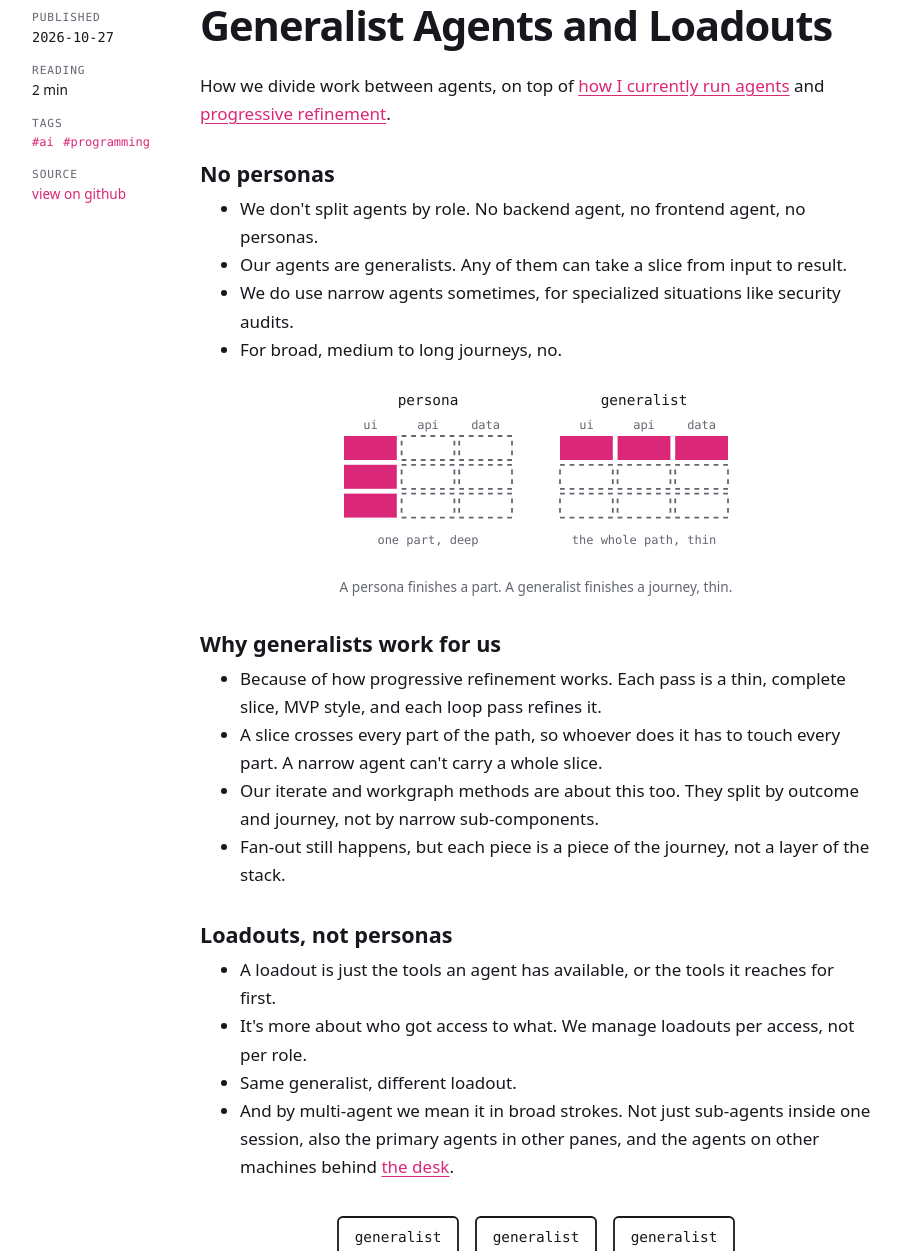
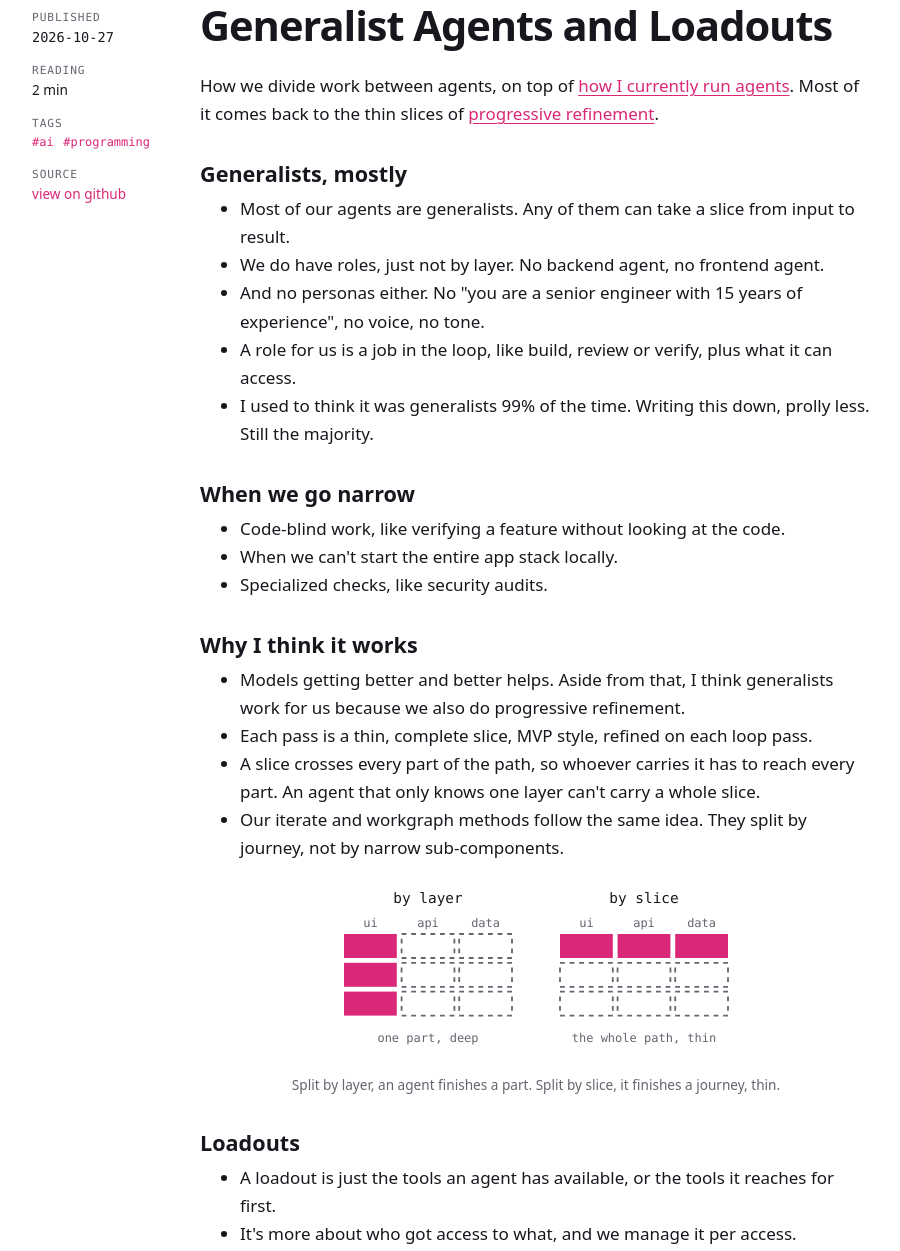
Before and after one commit to odjhey/blog, an Eleventy site: page content/blog/generalist-agents-and-loadouts.md in a window 1280 px wide. Shown: the part 121-1372 px from the top of the page, without its empty margins (116-1016 px from the left). Built offline with nearby package versions, Linux system fonts and the light colour scheme; Eleventy itself is replaced by a stand-in of ours; files that its build step writes are made by us from their sources; what zod would draw is missing.

Commit message:
Generalist Agents and Loadouts: roles by job not layer or persona, exceptions, honest share, simpler flow

```diff
--- a/content/blog/generalist-agents-and-loadouts.md
+++ b/content/blog/generalist-agents-and-loadouts.md
@@ -4,23 +4,37 @@ date: "2026-10-27T22:43"
 tags: ["ai", "programming"]
 extends: "fan-out-fold-in-refine"
 primary: true
-description: "We don't split agents into personas. Generalists take whole thin slices, loadouts decide who gets access to what, and each refinement is something I can check when I have time."
+description: "Most of our agents are generalists. We split by job and access, not by layer or persona, and thin slices are what make that work, for the agents and for my attention."
 raw_at: "2026-10-27T22:43"
 ---
 
-How we divide work between agents, on top of [how I currently run agents](/blog/our-agent-setup/) and [progressive refinement](/blog/fan-out-fold-in-refine/).
+How we divide work between agents, on top of [how I currently run agents](/blog/our-agent-setup/). Most of it comes back to the thin slices of [progressive refinement](/blog/fan-out-fold-in-refine/).
 
-## No personas
+## Generalists, mostly
 
-- We don't split agents by role. No backend agent, no frontend agent, no personas.
-- Our agents are generalists. Any of them can take a slice from input to result.
-- We do use narrow agents sometimes, for specialized situations like security audits.
-- For broad, medium to long journeys, no.
+- Most of our agents are generalists. Any of them can take a slice from input to result.
+- We do have roles, just not by layer. No backend agent, no frontend agent.
+- And no personas either. No "you are a senior engineer with 15 years of experience", no voice, no tone.
+- A role for us is a job in the loop, like build, review or verify, plus what it can access.
+- I used to think it was generalists 99% of the time. Writing this down, prolly less. Still the majority.
+
+## When we go narrow
+
+- Code-blind work, like verifying a feature without looking at the code.
+- When we can't start the entire app stack locally.
+- Specialized checks, like security audits.
+
+## Why I think it works
+
+- Models getting better and better helps. Aside from that, I think generalists work for us because we also do progressive refinement.
+- Each pass is a thin, complete slice, MVP style, refined on each loop pass.
+- A slice crosses every part of the path, so whoever carries it has to reach every part. An agent that only knows one layer can't carry a whole slice.
+- Our iterate and workgraph methods follow the same idea. They split by journey, not by narrow sub-components.
 
 <figure class="diagram">
-<svg viewBox="0 0 360 150" role="img" aria-label="Two grids of three parts, ui, api and data, three rounds deep. On the left, a persona fills one part all the way down. On the right, a generalist fills the first round across all three parts.">
-	<text x="90" y="14">persona</text>
-	<text x="270" y="14">generalist</text>
+<svg viewBox="0 0 360 150" role="img" aria-label="Two grids of three parts, ui, api and data, three rounds deep. Split by layer, one agent fills one part all the way down. Split by slice, one agent fills the first round across all three parts.">
+	<text x="90" y="14">by layer</text>
+	<text x="270" y="14">by slice</text>
 	<text class="muted small" x="42" y="34">ui</text>
 	<text class="muted small" x="90" y="34">api</text>
 	<text class="muted small" x="138" y="34">data</text>
@@ -48,22 +62,15 @@ How we divide work between agents, on top of [how I currently run agents](/blog/
 	<text class="muted small" x="90" y="130">one part, deep</text>
 	<text class="muted small" x="270" y="130">the whole path, thin</text>
 </svg>
-<figcaption>A persona finishes a part. A generalist finishes a journey, thin.</figcaption>
+<figcaption>Split by layer, an agent finishes a part. Split by slice, it finishes a journey, thin.</figcaption>
 </figure>
 
-## Why generalists work for us
-
-- Because of how progressive refinement works. Each pass is a thin, complete slice, MVP style, and each loop pass refines it.
-- A slice crosses every part of the path, so whoever does it has to touch every part. A narrow agent can't carry a whole slice.
-- Our iterate and workgraph methods are about this too. They split by outcome and journey, not by narrow sub-components.
-- Fan-out still happens, but each piece is a piece of the journey, not a layer of the stack.
-
-## Loadouts, not personas
+## Loadouts
 
 - A loadout is just the tools an agent has available, or the tools it reaches for first.
-- It's more about who got access to what. We manage loadouts per access, not per role.
+- It's more about who got access to what, and we manage it per access.
 - Same generalist, different loadout.
-- And by multi-agent we mean it in broad strokes. Not just sub-agents inside one session, also the primary agents in other panes, and the agents on other machines behind [the desk](/blog/a-desk-not-a-dispatcher/).
+- By multi-agent we mean it in broad strokes. Sub-agents inside one session, primary agents in other panes, and agents on other machines behind [the desk](/blog/a-desk-not-a-dispatcher/).
 
 <figure class="diagram">
 <svg viewBox="0 0 360 120" role="img" aria-label="Three identical generalist agents, each with a different loadout of access underneath.">
@@ -82,16 +89,16 @@ How we divide work between agents, on top of [how I currently run agents](/blog/
 	<rect class="accent" x="245" y="52" width="100" height="44" rx="4"/>
 	<text class="muted small" x="295" y="70">loadout</text>
 	<text class="small" x="295" y="86">read only</text>
-	<text class="muted small" x="180" y="114">who gets what is about access, not role</text>
+	<text class="muted small" x="180" y="114">who gets what is about access</text>
 </svg>
 <figcaption>Same agent, different loadouts.</figcaption>
 </figure>
 
 ## Human attention
 
-- Building stuff has budgets. One of ours is human attention. That one probably deserves its own entry.
-- Progressive refinement helps here too. Each refinement is something I can verify async, whenever I have time.
-- Since we don't focus on one single narrow thing, each pass is a whole journey I can touch. No waiting a long time for a part that only makes sense once everything else exists.
+- Building stuff has budgets. One of ours is human attention, probably its own entry someday.
+- Thin slices help here too. Each refinement is a whole journey I can touch, so I can verify it async, whenever I have time.
+- No waiting a long time for one narrow part that only makes sense once everything else exists.
 - Plans change with each refinement, [what one slice turns up can reshape the next](/blog/fan-out-fold-in-refine/).
 - Probably some lite RSI (recursive self-improvement) loop kind of thing. Not sure.
 
```
